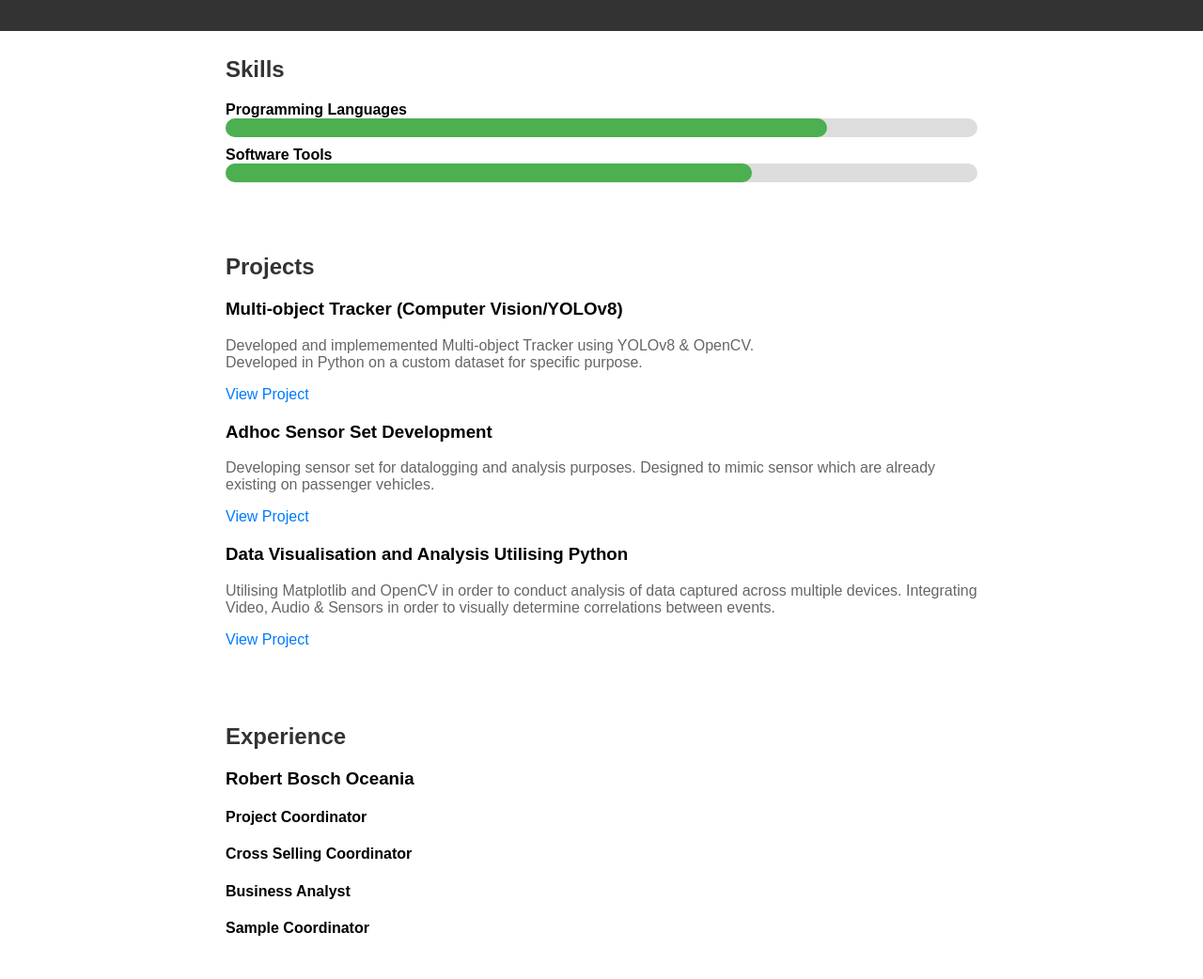
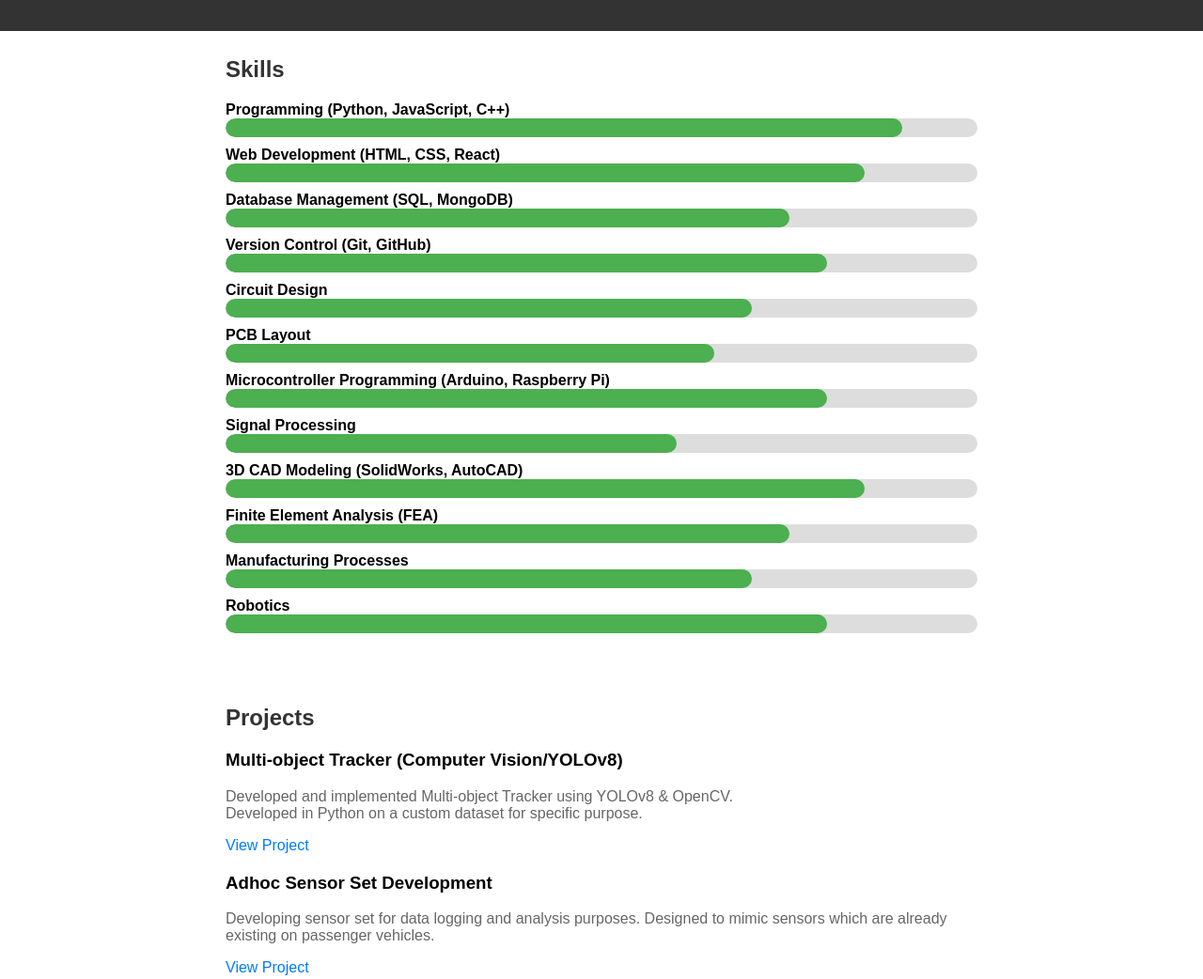
Before and after one commit to BL3600/EngPortfolio, a plain HTML site: page index.html in a window 1280 px wide. Shown: the part 767-1809 px from the top of the page at 94% size. Drawn offline with Linux system fonts and the light colour scheme.

Commit message:
Update index.html

```diff
--- a/index.html
+++ b/index.html
@@ -52,16 +52,18 @@
         }
         .skill-name {
             font-weight: bold;
+            margin-bottom: 5px;
         }
         .skill-bar {
             background-color: #ddd;
             height: 20px;
             border-radius: 10px;
+            overflow: hidden;
         }
         .skill-progress {
             background-color: #4caf50;
+            height: 100%;
             border-radius: 10px;
-            height: 100%;
         }
         .project-item {
             margin-bottom: 20px;
@@ -106,8 +108,8 @@
         <div class="container">
             <h2>About Me</h2>
             <p>
-                Hi and Welcome. I am Ben Lloyd, an aspiring engineering in the field of Mechatronics,
-                showcasing my various peices of work and projects completed.
+                Hi and Welcome. I am Ben Lloyd, an aspiring engineer in the field of Mechatronics,
+                showcasing my various pieces of work and projects completed.
             </p>
         </div>
     </section>
@@ -121,7 +123,7 @@
             <br><br>
             <h3>Scotch College Melbourne</h3>
             <h4>Yr 7 - 12</h4>
-            <p>Completed VCE: 84.75 <br> School Prefect & Full Colours (Commitment to School) <br> </p>
+            <p>Completed VCE: 84.75 <br> School Prefect & Full Colours (Commitment to School) <br></p>
         </div>
     </section>
     <section id="skills">
@@ -129,18 +131,77 @@
             <h2>Skills</h2>
             <ul class="skills-list">
                 <li class="skill-item">
-                    <span class="skill-name">Programming Languages</span>
+                    <span class="skill-name">Programming (Python, JavaScript, C++)</span>
+                    <div class="skill-bar">
+                        <div class="skill-progress" style="width: 90%;"></div>
+                    </div>
+                </li>
+                <li class="skill-item">
+                    <span class="skill-name">Web Development (HTML, CSS, React)</span>
+                    <div class="skill-bar">
+                        <div class="skill-progress" style="width: 85%;"></div>
+                    </div>
+                </li>
+                <li class="skill-item">
+                    <span class="skill-name">Database Management (SQL, MongoDB)</span>
+                    <div class="skill-bar">
+                        <div class="skill-progress" style="width: 75%;"></div>
+                    </div>
+                </li>
+                <li class="skill-item">
+                    <span class="skill-name">Version Control (Git, GitHub)</span>
                     <div class="skill-bar">
                         <div class="skill-progress" style="width: 80%;"></div>
                     </div>
                 </li>
                 <li class="skill-item">
-                    <span class="skill-name">Software Tools</span>
+                    <span class="skill-name">Circuit Design</span>
                     <div class="skill-bar">
                         <div class="skill-progress" style="width: 70%;"></div>
                     </div>
                 </li>
-                <!-- Add more skills as needed -->
+                <li class="skill-item">
+                    <span class="skill-name">PCB Layout</span>
+                    <div class="skill-bar">
+                        <div class="skill-progress" style="width: 65%;"></div>
+                    </div>
+                </li>
+                <li class="skill-item">
+                    <span class="skill-name">Microcontroller Programming (Arduino, Raspberry Pi)</span>
+                    <div class="skill-bar">
+                        <div class="skill-progress" style="width: 80%;"></div>
+                    </div>
+                </li>
+                <li class="skill-item">
+                    <span class="skill-name">Signal Processing</span>
+                    <div class="skill-bar">
+                        <div class="skill-progress" style="width: 60%;"></div>
+                    </div>
+                </li>
+                <li class="skill-item">
+                    <span class="skill-name">3D CAD Modeling (SolidWorks, AutoCAD)</span>
+                    <div class="skill-bar">
+                        <div class="skill-progress" style="width: 85%;"></div>
+                    </div>
+                </li>
+                <li class="skill-item">
+                    <span class="skill-name">Finite Element Analysis (FEA)</span>
+                    <div class="skill-bar">
+                        <div class="skill-progress" style="width: 75%;"></div>
+                    </div>
+                </li>
+                <li class="skill-item">
+                    <span class="skill-name">Manufacturing Processes</span>
+                    <div class="skill-bar">
+                        <div class="skill-progress" style="width: 70%;"></div>
+                    </div>
+                </li>
+                <li class="skill-item">
+                    <span class="skill-name">Robotics</span>
+                    <div class="skill-bar">
+                        <div class="skill-progress" style="width: 80%;"></div>
+                    </div>
+                </li>
             </ul>
         </div>
     </section>
@@ -148,9 +209,9 @@
         <div class="container">
             <h2>Projects</h2>
             <div class="project-item">
-                <h3 class="project-title">Multi-object Tracker (Computer Vision/YOLOv8) </h3>
+                <h3 class="project-title">Multi-object Tracker (Computer Vision/YOLOv8)</h3>
                 <p class="project-description">
-                    Developed and implememented Multi-object Tracker using YOLOv8 & OpenCV. <br>
+                    Developed and implemented Multi-object Tracker using YOLOv8 & OpenCV. <br>
                     Developed in Python on a custom dataset for specific purpose.
                 </p>
                 <a href="#" class="project-link">View Project</a>
@@ -158,15 +219,15 @@
             <div class="project-item">
                 <h3 class="project-title">Adhoc Sensor Set Development</h3>
                 <p class="project-description">
-                    Developing sensor set for datalogging and analysis purposes.
-                    Designed to mimic sensor which are already existing on passenger vehicles.
+                    Developing sensor set for data logging and analysis purposes.
+                    Designed to mimic sensors which are already existing on passenger vehicles.
                 </p>
                 <a href="#" class="project-link">View Project</a>
             </div>
             <div class="project-item">
-                <h3 class="project-title">Data Visualisation and Analysis Utilising Python</h3>
+                <h3 class="project-title">Data Visualisation and Analysis Utilizing Python</h3>
                 <p class="project-description">
-                    Utilising Matplotlib and OpenCV in order to conduct analysis of data captured across multiple devices.
+                    Utilizing Matplotlib and OpenCV in order to conduct analysis of data captured across multiple devices.
                     Integrating Video, Audio & Sensors in order to visually determine correlations between events.
                 </p>
                 <a href="#" class="project-link">View Project</a>
@@ -178,7 +239,7 @@
     <section id="experience">
         <div class="container">
             <h2>Experience</h2>
-            <h3>Robert Bosch Oceania </h3>
+            <h3>Robert Bosch Oceania</h3>
             <h4>Project Coordinator</h4>
             <h4>Cross Selling Coordinator</h4>
             <h4>Business Analyst</h4>
@@ -192,7 +253,7 @@
             <p>
                 Mobile: +61 416 754 416 <br>
                 Email: ben.j.lloyd@hotmail.com <br>
-                LinkedIn: https://www.linkedin.com/in/ben-lloyd-beng-bbus/
+                LinkedIn: <a href="https://www.linkedin.com/in/ben-lloyd-beng-bbus/" target="_blank">https://www.linkedin.com/in/ben-lloyd-beng-bbus/</a>
             </p>
             <br>
             <br>
```
